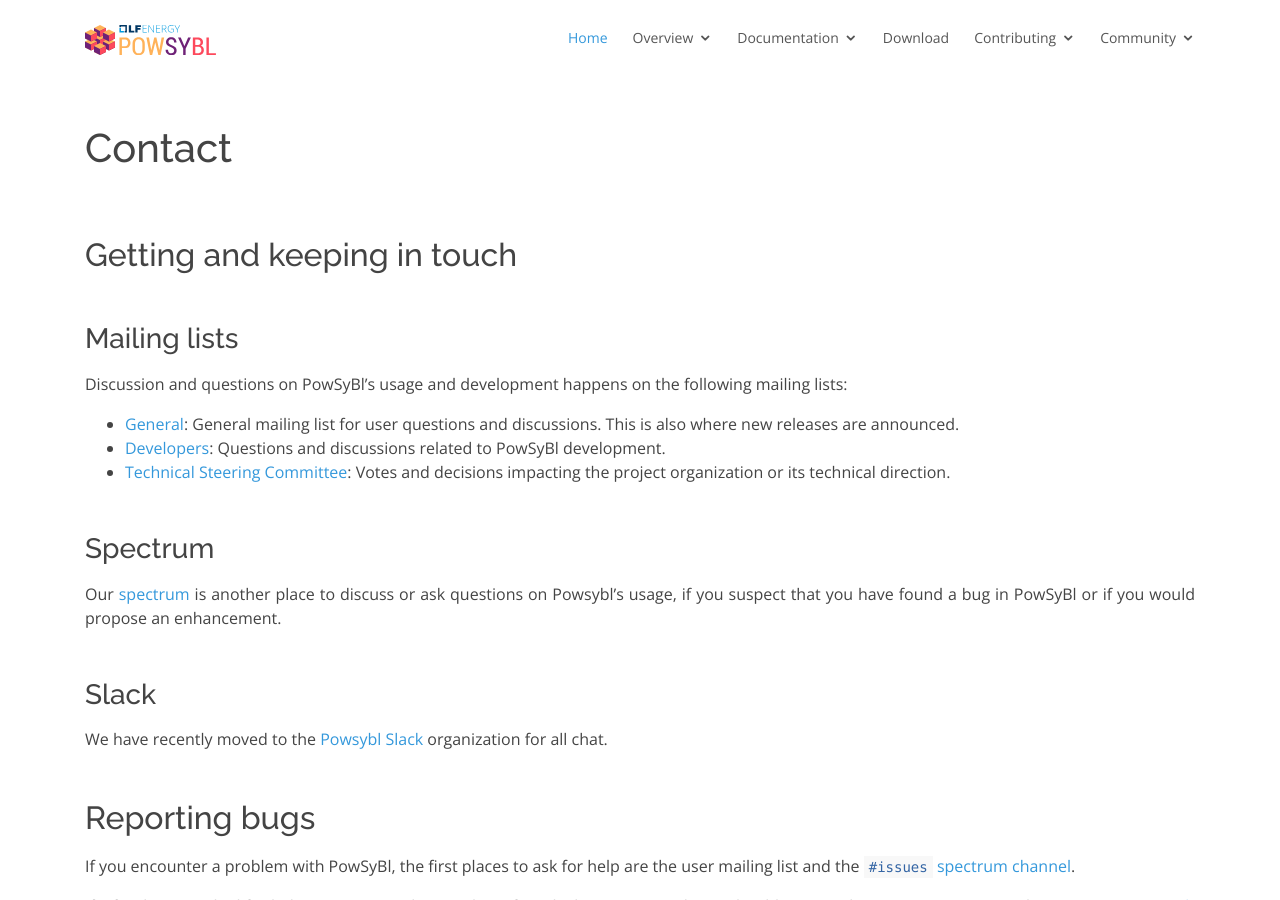
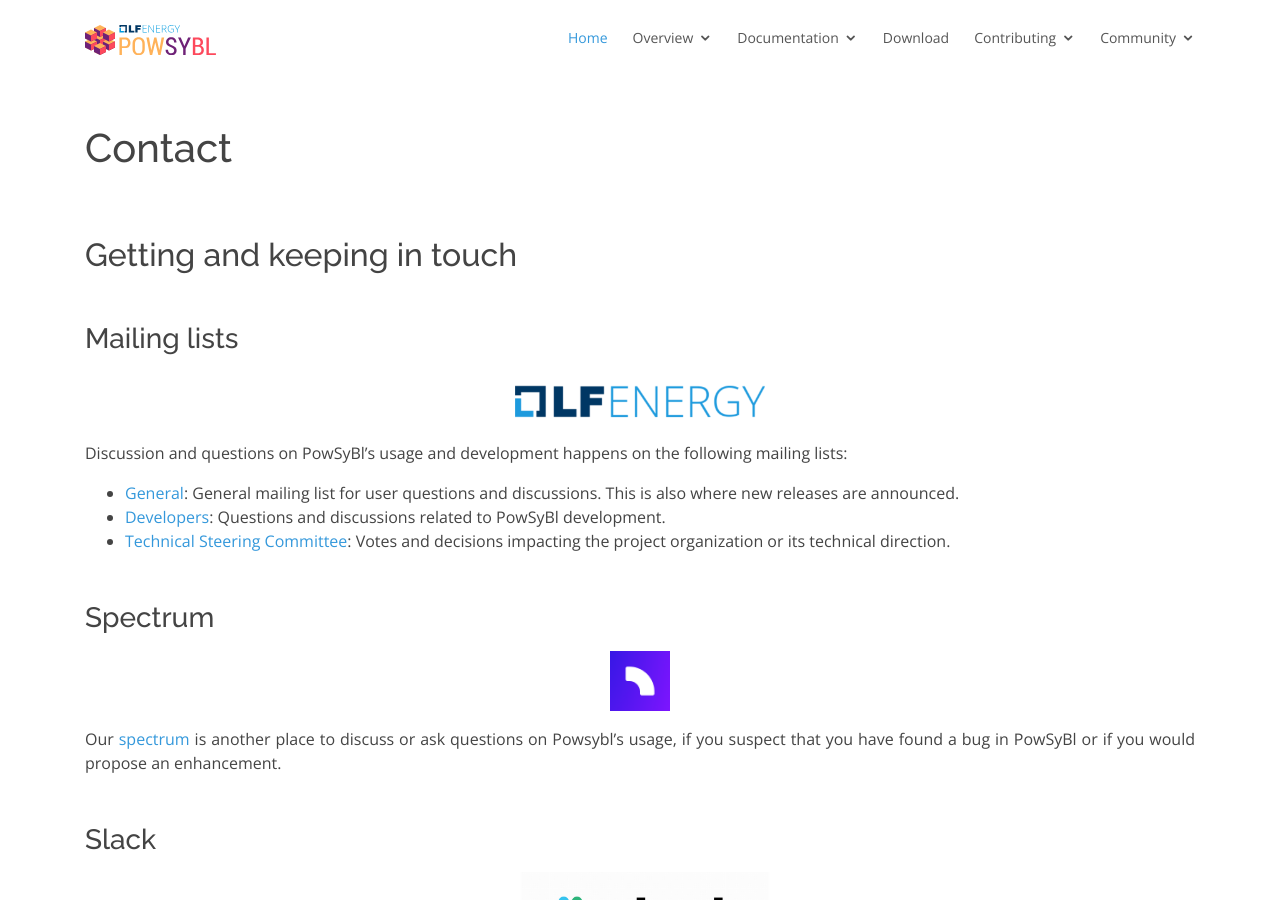
Before and after one commit to powsybl/powsybl.github.io, a Jekyll site: the page built from pages/community/index.md, in a window 1280 px wide and 900 px high. Built offline with Jekyll 4.4.1, drawn with Linux system fonts in a browser that asks for light colours; our own code applies the rules of GitHub Pages for plain Markdown files.

Commit message:
Add images in the community page
Signed-off-by: Agnès Leroy <agnes.leroy@rte-france.com>

```diff
--- a/pages/community/index.md
+++ b/pages/community/index.md
@@ -7,18 +7,35 @@
 ## Getting and keeping in touch
 
 ### Mailing lists
+<p style="text-align:center">
+  <img src="./img/logo_lfenergy.png" width="250" />
+</p>
+
 Discussion and questions on PowSyBl's usage and development happens on the following mailing lists:
 - [General](https://lists.lfenergy.org/g/powsybl): General mailing list for user questions and discussions. This is also where new releases are announced.
 - [Developers](https://lists.lfenergy.org/g/powsybl-dev): Questions and discussions related to PowSyBl development.
 - [Technical Steering Committee](https://lists.lfenergy.org/g/powsybl-tsc): Votes and decisions impacting the project organization or its technical direction.
 
 ### Spectrum
+<p style="text-align:center">
+  <img src="./img/spectrum-logo.png" width="60" />
+</p>
+
 Our [spectrum](https://spectrum.chat/powsybl) is another place to discuss or ask questions on Powsybl's usage, if you suspect that you have found a bug in PowSyBl or if you would propose an enhancement.
 
 ### Slack
+<p style="text-align:center">
+  <img src="./img/slack-logo.png" width="300" />
+</p>
+
 We have recently moved to the [Powsybl Slack](https://powsybl.slack.com) organization for all chat.
 
 ## Reporting bugs
+<p style="text-align:center">
+  <img src="./img/spectrum-logo.png" width="60" />
+  <img src="../overview/img/github-logo.png" width="130" />
+</p>
+
 If you encounter a problem with PowSyBl, the first places to ask for help are the user mailing list and the `#issues` [spectrum channel](https://spectrum.chat/powsybl/issues?tab=posts).
 
 If, after having asked for help, you suspect that you have found a bug in PowSyBl, you should report it by opening an issue in the appropriate [GitHub repository](../documentation/developer/repositories/index.md). Before creating a bug report, please **perform a [cursory search](https://github.com/search?q=+is%3Aissue+user%3Apowsybl)** to see if the problem has already been reported. Prefer to add a comment to an existing issue instead of opening a new one to avoid duplication and make it more complex the triage of issues.
```
Also changed, not shown: pages/community/img/logo_lfenergy.png (added), pages/community/img/slack-logo.png (added), pages/community/img/spectrum-logo.png (added).
